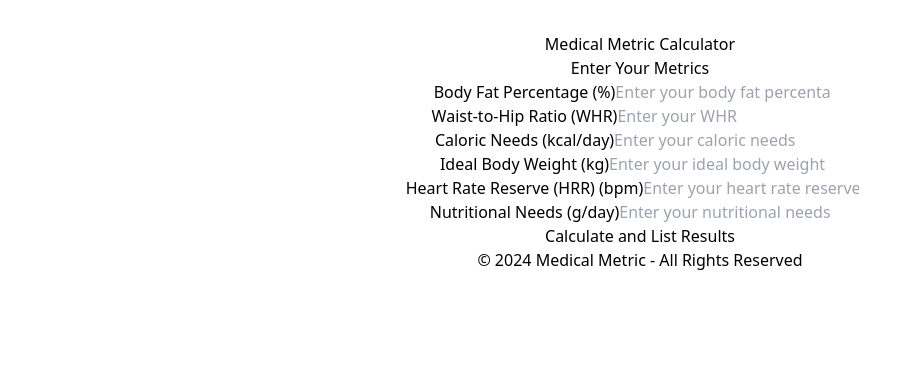
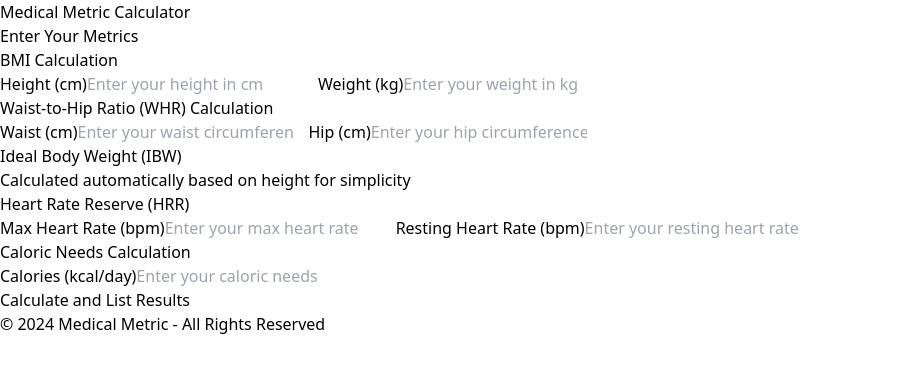
Before and after one commit to natanmuletahunde/Medical_metircs-, a React (Vite) app: page / in a window 1280 px wide. Shown: the top 372 px of the page, without its empty margins (0-922 px from the left). Built offline with nearby package versions, Linux system fonts and the light colour scheme.

Commit message:
modify the app.jsx and add somme maths on it

```diff
--- a/src/App.jsx
+++ b/src/App.jsx
@@ -1,107 +1,146 @@
 import { useState } from 'react';
-import './App.css';
+import Header from './components/Header';
+import Footer from './components/Footer';
 
 function App() {
-  const [bodyFat, setBodyFat] = useState('');
-  const [whr, setWhr] = useState('');
+  // States for different metrics inputs
+  const [height, setHeight] = useState('');
+  const [weight, setWeight] = useState('');
+  const [waist, setWaist] = useState('');
+  const [hip, setHip] = useState('');
+  // eslint-disable-next-line no-unused-vars
+  const [age, setAge] = useState('');
   const [calories, setCalories] = useState('');
-  const [ibw, setIbw] = useState('');
-  const [hrr, setHrr] = useState('');
-  const [nutrition, setNutrition] = useState('');
+  const [restingHeartRate, setRestingHeartRate] = useState('');
+  const [maxHeartRate, setMaxHeartRate] = useState('');
+
   const [results, setResults] = useState([]);
 
+  // Functions to calculate the different metrics
+  const calculateBMI = () => {
+    const bmi = (weight / ((height / 100) ** 2)).toFixed(2);
+    return `BMI: ${bmi}`;
+  };
+
+  const calculateWHR = () => {
+    const whr = (waist / hip).toFixed(2);
+    return `Waist-to-Hip Ratio (WHR): ${whr}`;
+  };
+
+  const calculateIBW = () => {
+    // A basic formula for Ideal Body Weight (in kg) could be:
+    const ibw = (height - 100) - ((height - 150) / 4);
+    return `Ideal Body Weight (IBW): ${ibw.toFixed(2)} kg`;
+  };
+
+  const calculateHRR = () => {
+    const hrr = maxHeartRate - restingHeartRate;
+    return `Heart Rate Reserve (HRR): ${hrr} bpm`;
+  };
+
+  const calculateCalories = () => {
+    return `Caloric Needs: ${calories} kcal/day`;
+  };
+
+  // Function to handle all calculations
   const calculateMetrics = () => {
-    const bodyFatPercentage = `Body Fat Percentage: ${bodyFat}%`;
-    const whrCalculation = `Waist-to-Hip Ratio (WHR): ${whr}`;
-    const caloricNeeds = `Caloric Needs: ${calories} kcal/day`;
-    const idealBodyWeight = `Ideal Body Weight (IBW): ${ibw} kg`;
-    const heartRateReserve = `Heart Rate Reserve (HRR): ${hrr} bpm`;
-    const nutritionalNeeds = `Nutritional Needs: ${nutrition} g/day`;
+    const bmi = calculateBMI();
+    const whr = calculateWHR();
+    const ibw = calculateIBW();
+    const hrr = calculateHRR();
+    const caloricNeeds = calculateCalories();
 
-    setResults([
-      bodyFatPercentage,
-      whrCalculation,
-      caloricNeeds,
-      idealBodyWeight,
-      heartRateReserve,
-      nutritionalNeeds,
-    ]);
+    setResults([bmi, whr, ibw, hrr, caloricNeeds]);
   };
 
   return (
     <div className="flex flex-col min-h-screen">
       {/* Header */}
-      <header className="bg-blue-500 text-white p-4 text-center text-3xl font-bold">
-        Medical Metric Calculator
-      </header>
+      <Header />
 
       {/* Main Section */}
       <main className="flex-grow container mx-auto p-4">
         <h2 className="text-2xl font-bold mb-4">Enter Your Metrics</h2>
 
+        {/* BMI Calculation */}
         <div className="mb-4">
-          <label className="block mb-2 font-semibold">Body Fat Percentage (%)</label>
+          <h3 className="font-semibold mb-2">BMI Calculation</h3>
+          <label className="block mb-2 font-semibold">Height (cm)</label>
           <input
             type="number"
-            value={bodyFat}
-            onChange={(e) => setBodyFat(e.target.value)}
+            value={height}
+            onChange={(e) => setHeight(e.target.value)}
             className="w-full p-2 border rounded"
-            placeholder="Enter your body fat percentage"
+            placeholder="Enter your height in cm"
+          />
+          <label className="block mb-2 font-semibold">Weight (kg)</label>
+          <input
+            type="number"
+            value={weight}
+            onChange={(e) => setWeight(e.target.value)}
+            className="w-full p-2 border rounded"
+            placeholder="Enter your weight in kg"
           />
         </div>
 
+        {/* WHR Calculation */}
         <div className="mb-4">
-          <label className="block mb-2 font-semibold">Waist-to-Hip Ratio (WHR)</label>
+          <h3 className="font-semibold mb-2">Waist-to-Hip Ratio (WHR) Calculation</h3>
+          <label className="block mb-2 font-semibold">Waist (cm)</label>
           <input
             type="number"
-            value={whr}
-            onChange={(e) => setWhr(e.target.value)}
+            value={waist}
+            onChange={(e) => setWaist(e.target.value)}
             className="w-full p-2 border rounded"
-            placeholder="Enter your WHR"
+            placeholder="Enter your waist circumference in cm"
+          />
+          <label className="block mb-2 font-semibold">Hip (cm)</label>
+          <input
+            type="number"
+            value={hip}
+            onChange={(e) => setHip(e.target.value)}
+            className="w-full p-2 border rounded"
+            placeholder="Enter your hip circumference in cm"
           />
         </div>
 
+        {/* IBW Calculation */}
         <div className="mb-4">
-          <label className="block mb-2 font-semibold">Caloric Needs (kcal/day)</label>
+          <h3 className="font-semibold mb-2">Ideal Body Weight (IBW)</h3>
+          <p>Calculated automatically based on height for simplicity</p>
+        </div>
+
+        {/* HRR Calculation */}
+        <div className="mb-4">
+          <h3 className="font-semibold mb-2">Heart Rate Reserve (HRR)</h3>
+          <label className="block mb-2 font-semibold">Max Heart Rate (bpm)</label>
+          <input
+            type="number"
+            value={maxHeartRate}
+            onChange={(e) => setMaxHeartRate(e.target.value)}
+            className="w-full p-2 border rounded"
+            placeholder="Enter your max heart rate"
+          />
+          <label className="block mb-2 font-semibold">Resting Heart Rate (bpm)</label>
+          <input
+            type="number"
+            value={restingHeartRate}
+            onChange={(e) => setRestingHeartRate(e.target.value)}
+            className="w-full p-2 border rounded"
+            placeholder="Enter your resting heart rate"
+          />
+        </div>
+
+        {/* Calories Calculation */}
+        <div className="mb-4">
+          <h3 className="font-semibold mb-2">Caloric Needs Calculation</h3>
+          <label className="block mb-2 font-semibold">Calories (kcal/day)</label>
           <input
             type="number"
             value={calories}
             onChange={(e) => setCalories(e.target.value)}
             className="w-full p-2 border rounded"
             placeholder="Enter your caloric needs"
-          />
-        </div>
-
-        <div className="mb-4">
-          <label className="block mb-2 font-semibold">Ideal Body Weight (kg)</label>
-          <input
-            type="number"
-            value={ibw}
-            onChange={(e) => setIbw(e.target.value)}
-            className="w-full p-2 border rounded"
-            placeholder="Enter your ideal body weight"
-          />
-        </div>
-
-        <div className="mb-4">
-          <label className="block mb-2 font-semibold">Heart Rate Reserve (HRR) (bpm)</label>
-          <input
-            type="number"
-            value={hrr}
-            onChange={(e) => setHrr(e.target.value)}
-            className="w-full p-2 border rounded"
-            placeholder="Enter your heart rate reserve"
-          />
-        </div>
-
-        <div className="mb-4">
-          <label className="block mb-2 font-semibold">Nutritional Needs (g/day)</label>
-          <input
-            type="number"
-            value={nutrition}
-            onChange={(e) => setNutrition(e.target.value)}
-            className="w-full p-2 border rounded"
-            placeholder="Enter your nutritional needs"
           />
         </div>
 
@@ -123,9 +162,7 @@ function App() {
       </main>
 
       {/* Footer */}
-      <footer className="bg-indigo-600 text-white text-center p-4">
-        &copy; 2024 Medical Metric - All Rights Reserved
-      </footer>
+      <Footer />
     </div>
   );
 }
```
